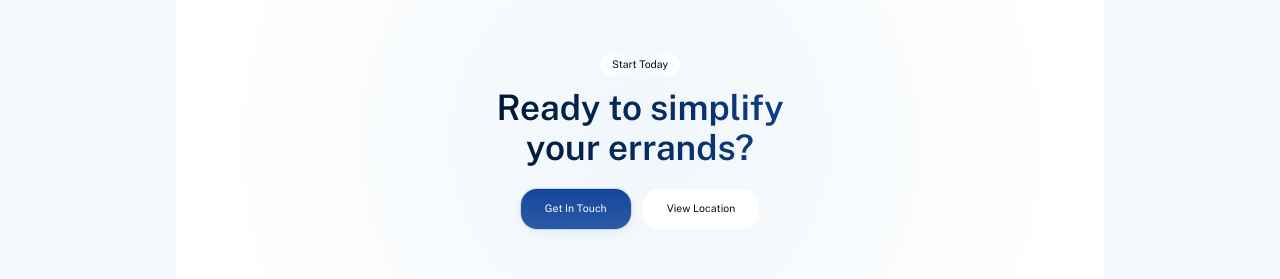
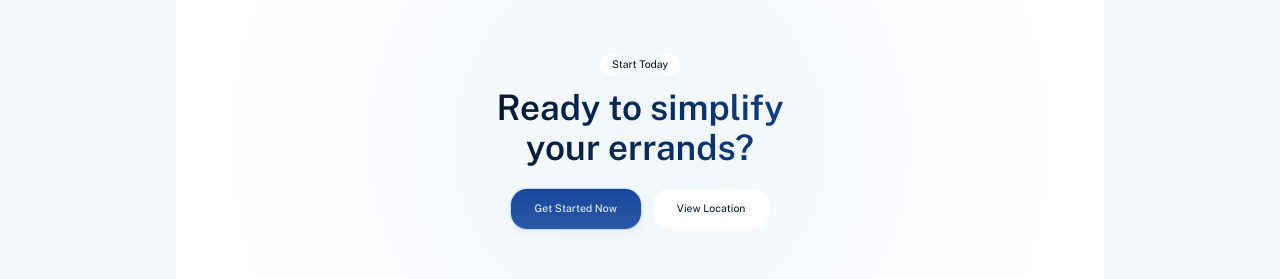
Before and after one commit to dmytro-webild/6e64f9d7-2182-41da-83c7-c3840e26efda, a React (Vite) app: page / in a window 1280 px wide. Shown: the part 6247-6526 px from the top of the page. Built offline with nearby package versions, Linux system fonts and the light colour scheme; a web font is replaced by a local one.

Commit message:
Bob AI: Updated Contact CTA button text to 'Get Started Now'

```diff
--- a/src/pages/HomePage/sections/Contact.tsx
+++ b/src/pages/HomePage/sections/Contact.tsx
@@ -1,24 +1,53 @@
-// AUTO-GENERATED by per-section-migrate. Edit freely — Bob will treat this
-// file as the canonical source for the "contact" section.
+/* eslint-disable */
+// @ts-nocheck — generated by catalog-eject; runtime-correct but TS strict-mode false-positives on inlined catalog body
+import ScrollReveal from "@/components/ui/ScrollReveal";
+import TextAnimation from "@/components/ui/TextAnimation";
+import Button from "@/components/ui/Button";
 
-import React from 'react';
-import ContactCta from '@/components/sections/contact/ContactCta';
-import SectionErrorBoundary from "@/components/ui/SectionErrorBoundary";
+const primaryButton = {
+  text: "Get Started Now",
+  href: "#"
+};
+const secondaryButton = {
+  text: "View Location",
+  href: "#"
+};
 
-export default function ContactSection(): React.JSX.Element {
+const ContactInline = () => {
   return (
-    <div id="contact" data-section="contact">
-        <SectionErrorBoundary name="contact">
-              <ContactCta
-          tag="Start Today"
-          text="Ready to simplify your errands?"
-          primaryButton={{
-            text: "Get In Touch",        href: "#"}}
-          secondaryButton={{
-            text: "View Location",        href: "#"}}
-          textAnimation="slide-up"
-        />
-        </SectionErrorBoundary>
+    <section aria-label="Contact section" className="py-20">
+      <div className="w-content-width mx-auto">
+        <ScrollReveal variant="fade-blur">
+          <div className="flex flex-col items-center gap-8 md:gap-10 py-20 px-8 rounded card">
+            <div className="flex flex-col items-center gap-2">
+              <div className="px-3 py-1 mb-1 text-sm card rounded w-fit">
+                <p>{"Start Today"}</p>
+              </div>
+
+              <TextAnimation
+                text={"Ready to simplify your errands?"}
+                variant={"slide-up"}
+                gradientText={true}
+                tag="h2"
+                className="md:max-w-8/10 text-5xl 2xl:text-6xl leading-[1.15] font-semibold text-center text-balance"
+              />
+
+              <div className="flex flex-wrap justify-center gap-3 mt-2 md:mt-3">
+                <Button text={primaryButton.text} href={primaryButton.href} variant="primary" />
+                <Button text={secondaryButton.text} href={secondaryButton.href} variant="secondary" animationDelay={0.1} />
+              </div>
+            </div>
+          </div>
+        </ScrollReveal>
       </div>
+    </section>
+  );
+};
+
+export default function ContactSection() {
+  return (
+    <div data-webild-section="contact" data-section="contact" id="contact">
+      <ContactInline />
+    </div>
   );
 }
```
